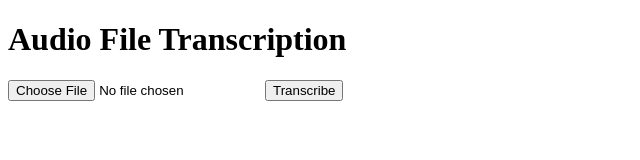
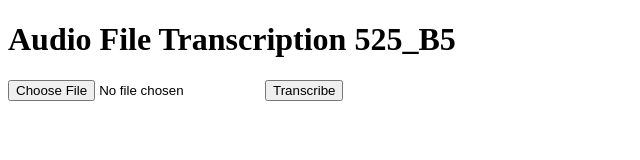
Before and after one commit to bccaption2/hkgai, a plain HTML site: page index.html in a window 1280 px wide. Shown: the whole page, without its empty margins (0-640 px from the left). Drawn offline with Linux system fonts and the light colour scheme.

Commit message:
Update index.html

```diff
--- a/index.html
+++ b/index.html
@@ -4,7 +4,7 @@
   <title>Audio File Transcription</title>
 </head>
 <body>
-  <h1>Audio File Transcription</h1>
+  <h1>Audio File Transcription 525_B5</h1>
 
   <form id="upload-form">
     <input type="file" id="audio-file" accept="audio/*">
```
